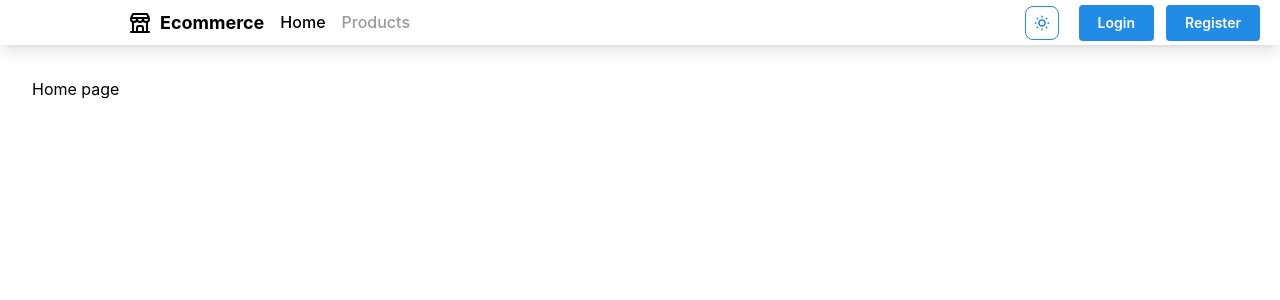
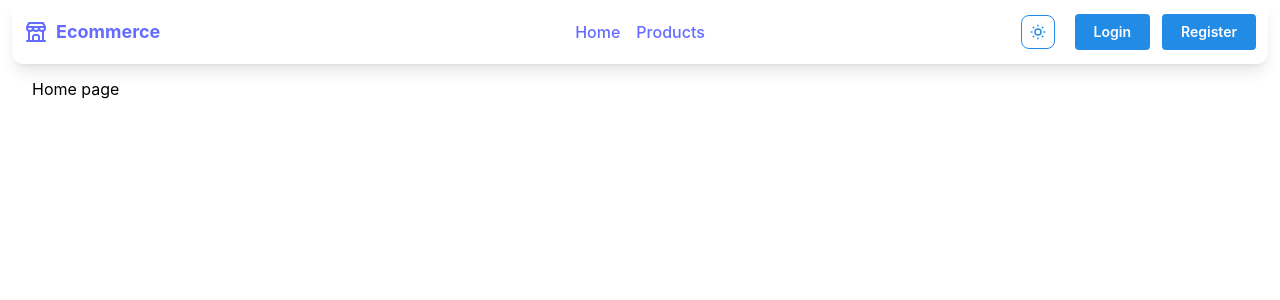
Before and after one commit to gsg-advanced-react-g1/trial-react-app, a React (Vite) app: page / in a window 1280 px wide. Shown: the top 300 px of the page. Built offline with nearby package versions, Linux system fonts and the light colour scheme.

Commit message:
update bg for some components

```diff
--- a/src/components/Header.tsx
+++ b/src/components/Header.tsx
@@ -1,5 +1,5 @@
 import { Button, Group } from "@mantine/core";
-import { Link, useNavigate } from "@tanstack/react-router";
+import { Link, useMatchRoute } from "@tanstack/react-router";
 import { ModeToggleBtn } from "../modules/Theme/Views/ModeToggleBtn";
 import { IconBuildingStore } from "@tabler/icons-react";
 
@@ -13,32 +13,44 @@ const navs = [
     href: "/products",
   },
 ];
+
 const Header = () => {
-  const navigate = useNavigate();
+  const matchRoute = useMatchRoute();
+
   return (
-    <header className="shadow-lg h-11.25 bg-white fixed top-0 left-0 right-0 z-50 flex items-center justify-center">
-      <Group className="flex items-center w-[80vw] max-w-5xl justify-center gap-8">
-        <span
-          onClick={() => navigate({ to: "/" })}
-          className="font-bold text-lg flex items-center gap-2 cursor-pointer text-black"
+    <header
+      className="shadow-lg fixed top-0 left-0 right-0 z-50 flex items-center justify-between  ml-3 mr-3 rounded-xl p-3 h-16"
+      //  bg-white dark:bg-slate-800
     >
-          {" "}
-          <IconBuildingStore size={24} /> Ecommerce
+      <Link to="/" className="flex items-center">
+        <span className="font-bold text-lg flex items-center gap-2 cursor-pointer"
+        //  text-slate-800 dark:text-white
+        >
+          <IconBuildingStore size={24} />
+          Ecommerce
         </span>
-        {navs.map((nav) => (
+      </Link>
+      <div className="absolute left-1/2 transform -translate-x-1/2">
+        <Group className="flex items-center justify-center gap-8">
+          {navs.map((nav) => {
+            const isActive = !!matchRoute({ to: nav.href });
+            return (
               <Link
                 key={nav.label}
                 to={nav.href}
-            style={{ color: "#999" }}
-            activeOptions={{ exact: true }}
-            activeProps={{ style: { color: "black" } }}
-            className="hover:text-black transition-all duration-300"
+                className={`hover:text-black dark:hover:text-white transition-all duration-300 ${
+                  isActive
+                    ? "text-black dark:text-white"
+                    : "text-gray-500 dark:text-gray-400"
+                }`}
               >
                 {nav.label}
               </Link>
-        ))}
+            );
+          })}
         </Group>
-      <div className="absolute right-5 flex items-center gap-5">
+      </div>
+      <div className="flex items-center gap-5">
         <ModeToggleBtn />
         <div className="flex items-center gap-3">
           <Button>Login</Button>
--- a/src/modules/Products/index.tsx
+++ b/src/modules/Products/index.tsx
@@ -19,6 +19,7 @@ export const ProductsProvider = ({
   );
 };
 
+// eslint-disable-next-line react-refresh/only-export-components
 export const useProducts = () => {
   const context = useContext(ProductsContext);
 
@@ -29,6 +30,7 @@ export const useProducts = () => {
   return context;
 };
 
+// eslint-disable-next-line react-refresh/only-export-components
 export const createProductsModule = () => {
   const value = restProducts();
   return {
--- a/src/modules/Products/views/ProductDetails.tsx
+++ b/src/modules/Products/views/ProductDetails.tsx
@@ -78,7 +78,7 @@ function ReviewsSection({
 
       <Stack gap="lg">
         {reviews.map((review, index) => (
-          <Paper key={index} withBorder p="lg" radius="md" bg="gray.0">
+          <Paper key={index} withBorder p="lg" radius="md" >
             <Group mb="sm">
               <Avatar color="blue" radius="xl">
                 {review.reviewer?.name?.slice(0, 2)?.toUpperCase() ?? "NA"}
@@ -184,7 +184,6 @@ const ProductDetails = () => {
           <Grid.Col span={{ base: 12, md: 6 }}>
             <Center
               p="xl"
-              bg="gray.0.5"
               style={{
                 borderRadius: "var(--mantine-radius-lg)",
                 minHeight: "400px",
--- a/src/modules/Products/views/components/SearchBar.tsx
+++ b/src/modules/Products/views/components/SearchBar.tsx
@@ -39,10 +39,8 @@ const SearchBar = ({ setFilters, filters }: SearchBarProps) => {
         onChange={(e) => handleSearchChange(e.target.value)}
         styles={{
           input: {
-            backgroundColor: "white",
             borderColor: "#1e293b",
             borderWidth: "2px",
-            color: "#1e293b",
             fontSize: "15px",
             height: "48px",
             borderRadius: "12px",
@@ -76,7 +74,7 @@ const SearchBar = ({ setFilters, filters }: SearchBarProps) => {
             handleCategoryChange(selectedValue as string)
           }
           disabled={isLoading || isError}
-          className="min-w-[200px]"
+          className="min-w-50"
           comboboxProps={
             { "data-lenis-prevent": true } as React.ComponentProps<"div">
           }
@@ -85,10 +83,8 @@ const SearchBar = ({ setFilters, filters }: SearchBarProps) => {
           }
           styles={{
             input: {
-              backgroundColor: "white",
               borderColor: "#1e293b",
               borderWidth: "2px",
-              color: "#1e293b",
               fontSize: "15px",
               height: "48px",
               borderRadius: "12px",
@@ -103,7 +99,6 @@ const SearchBar = ({ setFilters, filters }: SearchBarProps) => {
               color: "#64748b",
             },
             dropdown: {
-              backgroundColor: "white",
               borderColor: "#1e293b",
               borderWidth: "2px",
               borderRadius: "12px",
--- a/src/modules/Products/views/index.tsx
+++ b/src/modules/Products/views/index.tsx
@@ -14,11 +14,11 @@ import ProductCard from "./components/ProductCard";
 
 const Background = () => (
   <div className="fixed inset-0 -z-10 overflow-hidden">
-    <div className="absolute inset-0 bg-gradient-to-br from-slate-950 via-slate-900 to-slate-950" />
-    <div className="absolute left-0 top-0 h-[600px] w-[600px] -translate-x-1/2 -translate-y-1/2 rounded-full bg-purple-600/20 blur-[150px]" />
-    <div className="absolute right-0 top-1/3 h-[500px] w-[500px] translate-x-1/3 rounded-full bg-blue-500/15 blur-[120px]" />
-    <div className="absolute bottom-0 left-1/3 h-[600px] w-[600px] translate-y-1/2 rounded-full bg-cyan-500/15 blur-[150px]" />
-    <div className="absolute bottom-0 right-0 h-[400px] w-[400px] translate-x-1/4 translate-y-1/4 rounded-full bg-fuchsia-500/10 blur-[100px]" />
+    <div className="absolute inset-0 bg-linear-to-br from-slate-950 via-slate-900 to-slate-950" />
+    <div className="absolute left-0 top-0 h-150 w-150 -translate-x-1/2 -translate-y-1/2 rounded-full bg-purple-600/20 blur-[150px]" />
+    <div className="absolute right-0 top-1/3 h-125 w-125 translate-x-1/3 rounded-full bg-blue-500/15 blur-[120px]" />
+    <div className="absolute bottom-0 left-1/3 h-150 w-150 translate-y-1/2 rounded-full bg-cyan-500/15 blur-[150px]" />
+    <div className="absolute bottom-0 right-0 h-100 w-100 translate-x-1/4 translate-y-1/4 rounded-full bg-fuchsia-500/10 blur-[100px]" />
     <div
       className="absolute inset-0 opacity-[0.015]"
       style={{
@@ -89,7 +89,7 @@ export const Products = () => {
     <div className="products-page relative min-h-screen">
       <Background />
 
-      <div className="relative z-10 mx-auto flex min-h-screen max-w-[1600px] flex-col gap-6 p-4 sm:p-6 lg:p-8">
+      <div className="relative z-10 mx-auto flex min-h-screen max-w-400 flex-col gap-6 p-4 sm:p-6 lg:p-8">
         <div className="shrink-0">
           <SearchBar setFilters={setFilters} filters={filters} />
         </div>
```
Also changed, not shown: src/modules/Products/hooks/useInfiniteScroll.ts (+2 -12 lines). Lines whose indentation alone changed are shown as unchanged.
